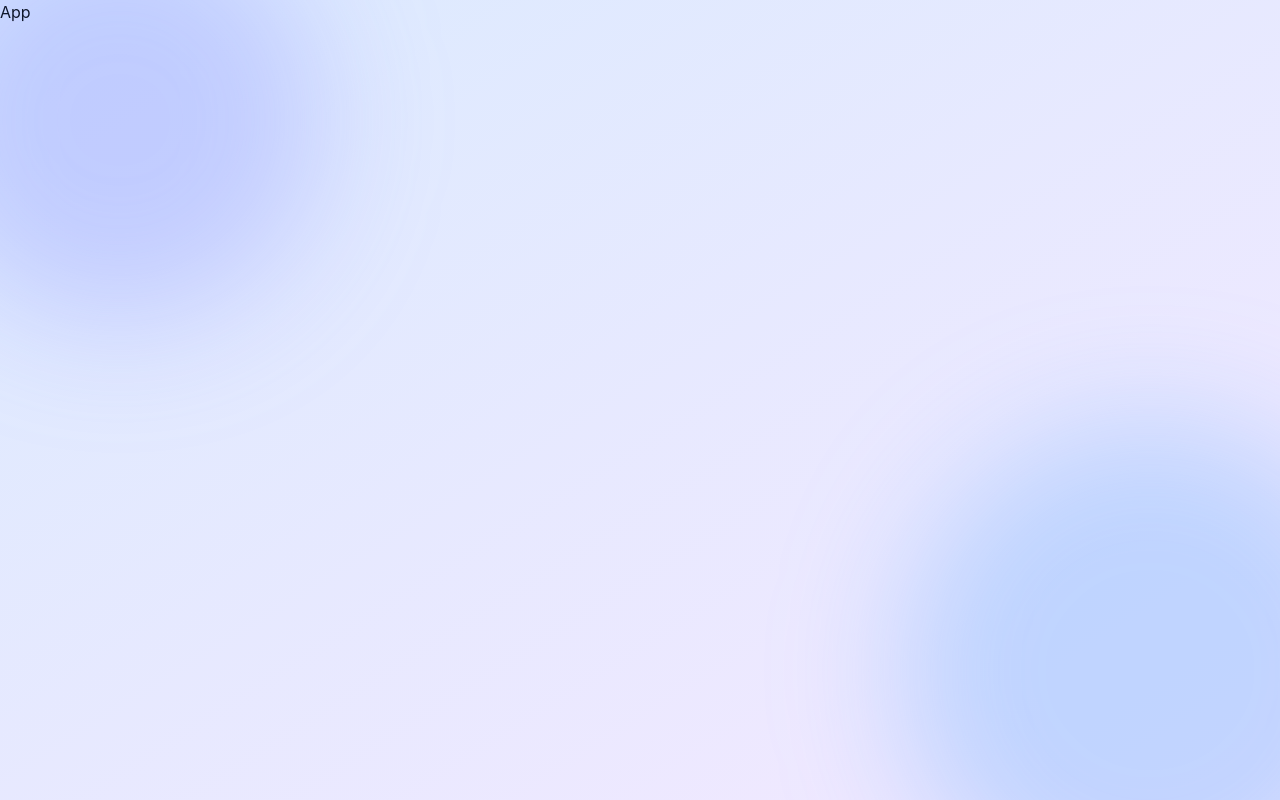
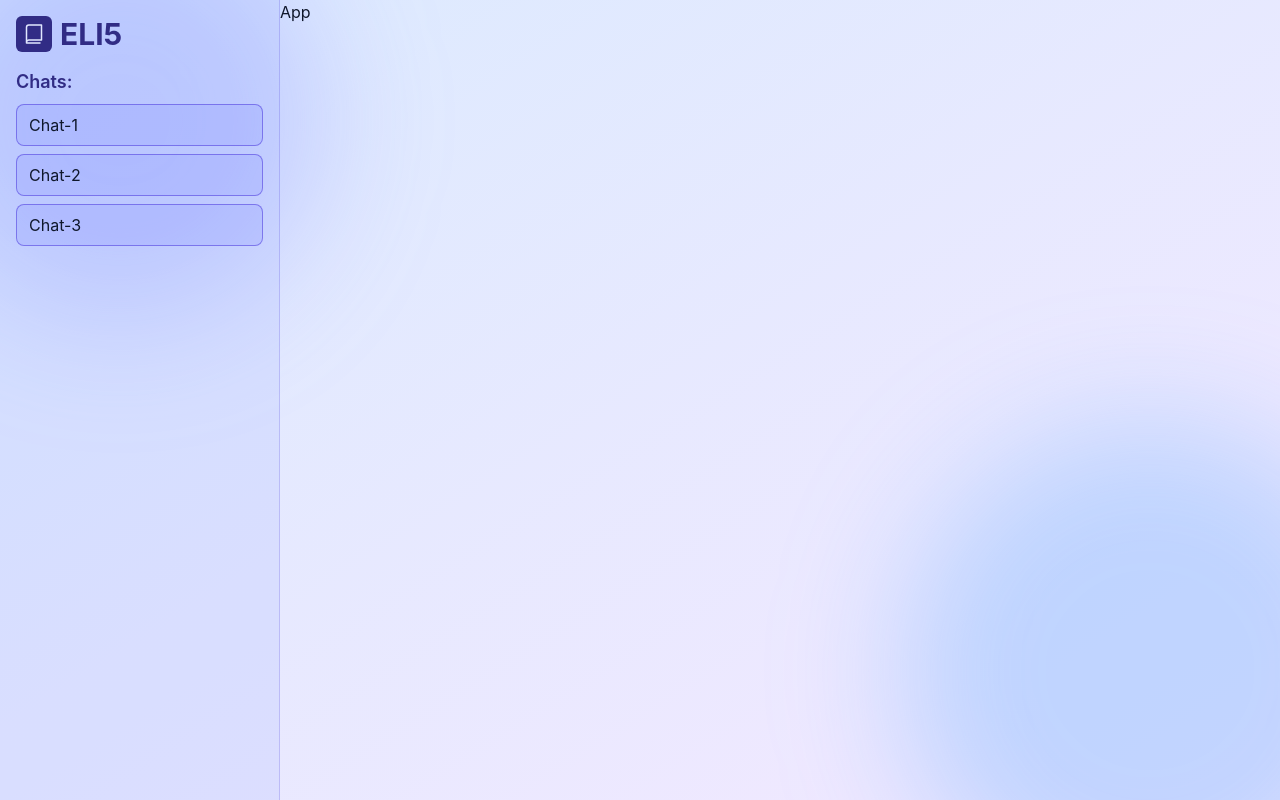
Before and after one commit to gr33b0k/eli5, a React (Vite) app: page / in a window 1280 px wide. Built offline with nearby package versions, Linux system fonts and the light colour scheme.

Commit message:
feat: add sidebar component

```diff
--- a/src/App.jsx
+++ b/src/App.jsx
@@ -1,17 +1,16 @@
+import Sidebar from "./components/Sidebar/Sidebar";
+
 function App() {
   return (
     <div className="relative min-h-screen overflow-hidden text-slate-900 dark:text-slate-100">
-      <div
-        className="absolute inset-0 -z-10 bg-linear-to-br
-        from-blue-100 to-purple-100
-        dark:from-slate-950 dark:via-indigo-950 dark:to-slate-800"
-      />
+      <div className="absolute inset-0 -z-10 bg-linear-to-br from-blue-100 to-purple-100 dark:from-slate-950 dark:via-indigo-950 dark:to-slate-800" />
       <div className="absolute inset-0 -z-10">
-        <div className="absolute -top-20 -left-20 w-100 h-100 bg-indigo-400/30 dark:bg-indigo-700/30 rounded-full blur-3xl" />
-        <div className="absolute -bottom-30 -right-30 w-125 h-125 bg-blue-400/30 dark:bg-blue-700/30 rounded-full blur-3xl" />
+        <div className="absolute -top-20 -left-20 h-100 w-100 rounded-full bg-indigo-400/30 blur-3xl dark:bg-indigo-700/30" />
+        <div className="absolute -right-30 -bottom-30 h-125 w-125 rounded-full bg-blue-400/30 blur-3xl dark:bg-blue-700/30" />
       </div>
 
       <div className="flex h-screen">
+        <Sidebar />
         <span>App</span>
       </div>
     </div>
--- /dev/null
+++ b/src/components/Sidebar/ChatList.jsx
@@ -0,0 +1,16 @@
+function ChatList({ chats }) {
+  return (
+    <ul className="flex flex-col gap-2">
+      {chats.map((chat) => (
+        <li
+          key={chat.id}
+          className="cursor-pointer rounded-lg border border-indigo-700/50 bg-indigo-400/20 px-3 py-2 transition-colors duration-300 ease-in-out hover:bg-indigo-300 dark:border-indigo-300/20 dark:bg-indigo-300/20 dark:hover:bg-indigo-400/20"
+        >
+          {chat.title}
+        </li>
+      ))}
+    </ul>
+  );
+}
+
+export default ChatList;
--- /dev/null
+++ b/src/components/Sidebar/Sidebar.jsx
@@ -0,0 +1,30 @@
+import { BookIcon } from "@phosphor-icons/react";
+
+import ChatList from "./ChatList";
+
+function Sidebar() {
+  return (
+    <aside className="w-70 border-r border-indigo-700/20 bg-indigo-300/20 p-4 dark:border-indigo-700/50 dark:bg-slate-100/5">
+      <div className="border-b-gray mb-4 flex items-center gap-2">
+        <div className="rounded-md bg-indigo-900 p-1.5">
+          <BookIcon className="h-6 w-6 text-indigo-100" />
+        </div>
+        <h1 className="text-3xl font-bold text-indigo-900 dark:text-indigo-100">
+          ELI5
+        </h1>
+      </div>
+      <h2 className="mb-2 text-lg font-semibold text-indigo-900 dark:text-indigo-100">
+        Chats:
+      </h2>
+      <ChatList
+        chats={[
+          { id: 1, title: "Chat-1" },
+          { id: 2, title: "Chat-2" },
+          { id: 3, title: "Chat-3" },
+        ]}
+      />
+    </aside>
+  );
+}
+
+export default Sidebar;
```
